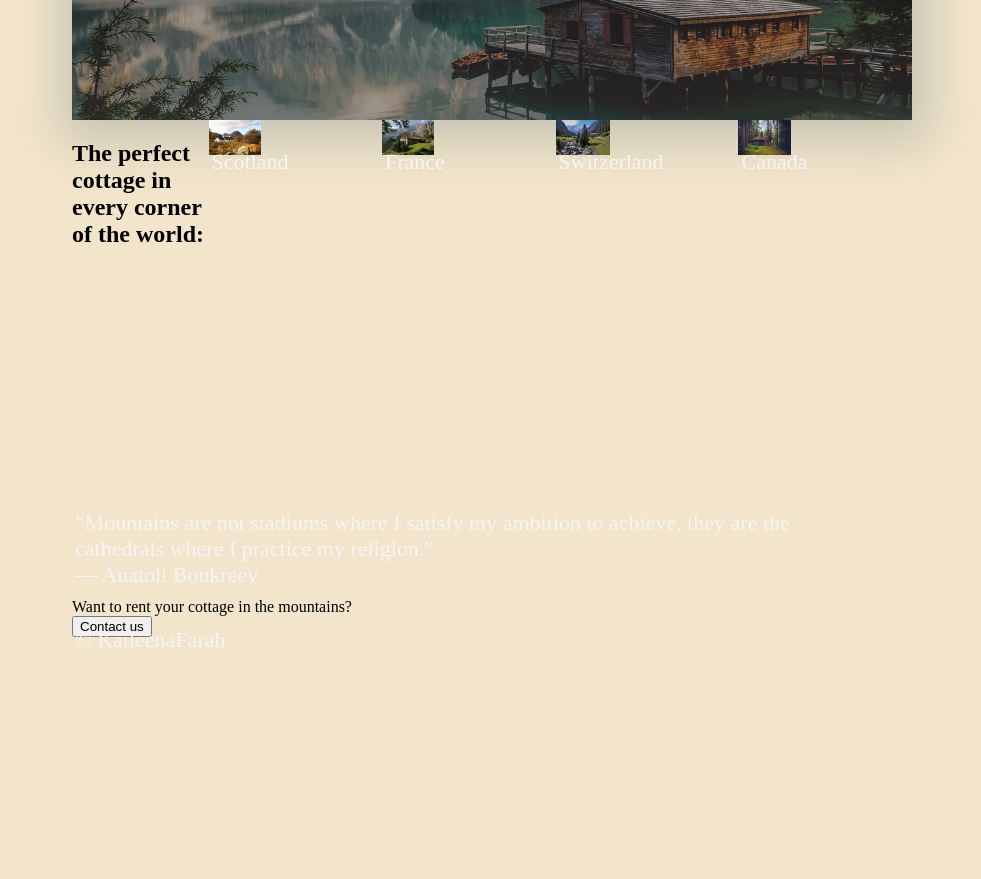
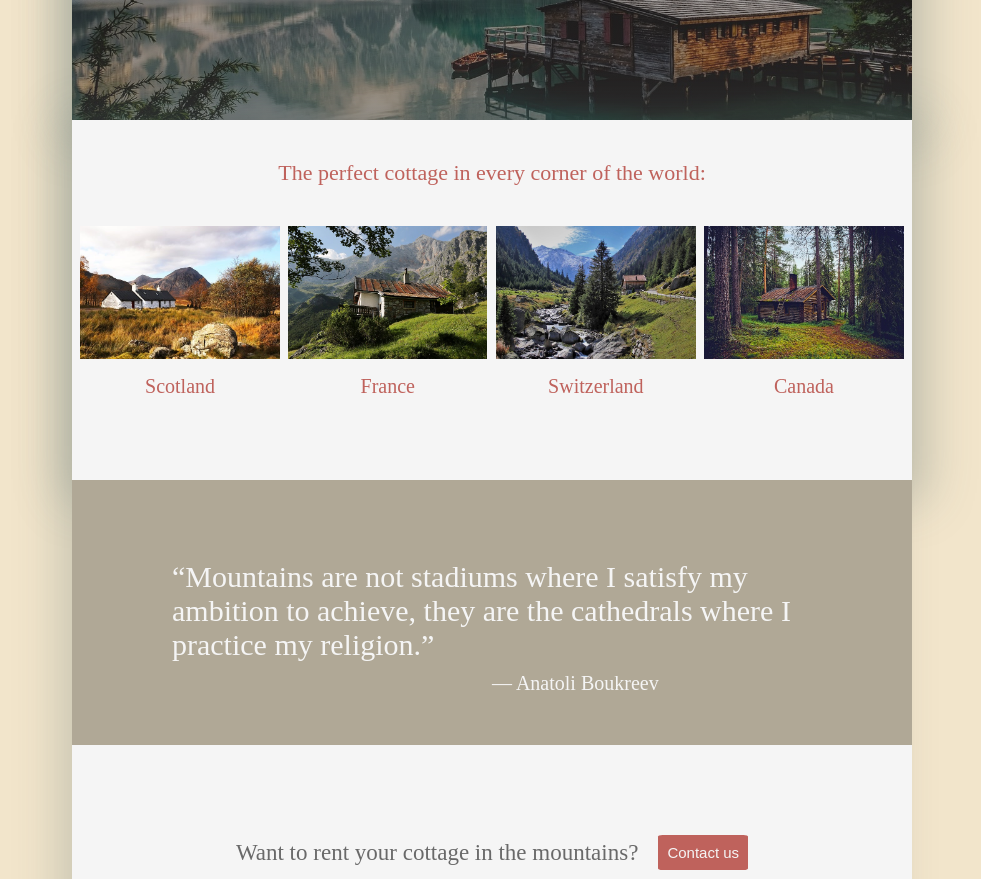
Before and after one commit to KaileenaFarah/Landing-Page, a plain HTML site: page index.html in a window 1280 px wide. Shown: the part 360-1239 px from the top of the page, without its empty margins (228-1209 px from the left). Before the commit the page ends 1053 px from the top, so only its background shows below. Drawn offline with Linux system fonts and the light colour scheme.

Commit message:
Hover effects and new font

```diff
--- a/style.css
+++ b/style.css
@@ -1,3 +1,7 @@
+* {
+    flex-shrink: 1;
+}
+
 body {
     margin: 30px 300px;
     padding: 0;
@@ -7,6 +11,7 @@ body {
     background-color: #f2e5cb;
     display: flex;
     flex-direction: column;
+    box-shadow: 3px 8px 45px 13px rgba(71, 97, 102, 0.26);
 }
 
 .title1 {
@@ -26,8 +31,15 @@ a {
     text-decoration: none;
     font-size: 16px;
     font-weight: lighter;
-    padding: 20px;
-
+    padding: 9px;
+    border-radius: 10%;
+    margin-right: 20px;
+    background-color: whitesmoke;
+    transition: transform 0.02s ease, filter 0.02s ease;
+}
+a:hover {
+    transform: scale(1.1);
+    filter: brightness(1.0);
 }
 
 .navlinks {
@@ -59,40 +71,154 @@ a {
     box-shadow: 3px 8px 45px 13px rgba(71, 97, 102, 0.26);
 }
 
-h1,
-p {
+.top_cont h1 {
     font-weight: lighter;
     font-size: 40px;
     color: white;
     margin: auto;
-    padding: 10px 3px 10px;
+    padding: 20px 3px 0px;
 }
 
-p {
+.top_cont p {
     font-size: 22px;
     font-family: 'Times New Roman', Times, serif;
     color: whitesmoke;
-    margin-top: -20px;
+    margin-top: 3px;
+    margin-left: 50px;
 }
 
-button {
-    margin: auto;
+.button:hover {
+    transform: scale(1.1);
+    filter: brightness(1.3);
+    }
+
+.button {
+    font-size: 15px;
+    margin-left: 320px;
+    padding: 9px;
+    border: none;
+    border-radius: 5%;
+    background: #bf625c;
+    color: whitesmoke;
 }
 
 .mid_cont {
     display: flex;
-    flex-basis: 400px 840px;
+    flex-direction: column;
+    align-items: center;
     width: 840px;
-    height: 400px;
+    height: 320px;
+    background-color:whitesmoke;
+    box-shadow: 3px 8px 45px 13px rgba(71, 97, 102, 0.26);
+    padding-bottom: 40px;
+}
 
+.mid_cont h2 {
+    margin: 0;
+    padding: 40px;
+    text-align: center;
+    color: #bf625c;
+    font-weight: lighter;
+    font-size: 22px;
 }
 
 .submid_cont {
     display: flex;
+    justify-content: space-evenly;
+    width: 100%;
+    flex-wrap: nowrap;
 }
 
-img {
-    max-width: 30%;
-    max-height: 30%;
+.submid_cont img:hover {
+    transform: scale(1.1);
+    filter: brightness(1.0);
+}
+
+.item {
+    display: flex;
+    flex-direction: column;
+    align-items: center;
+    gap: 5px;
+    max-width: 200px;
+}
+
+.item img {
+    width: 100%;
+    height: 133px;
+    max-width: 100%;
+    transition: transform 0.3s ease, filter 0.3s ease;
 
 }
+
+.item p {
+    color: #bf625c;
+    margin-top: 10px;
+    font-size: 20px;
+    text-align: center;
+    line-height: 1.2;
+}
+
+.bottom_cont {
+    display: flex;
+    flex-direction: column;
+    width: 840px;
+    height: 450px;
+    background-color: whitesmoke;
+    justify-content: space-evenly;
+    align-items: center;
+}
+
+.quote {
+    background-color: #b0a896;
+    padding: 50px 100px 30px;
+    display: flex;
+    flex-direction: column;
+    justify-content: space-between;
+    position: relative;
+    font-size: 30px;
+    color: whitesmoke;
+}
+
+.author {
+    margin-top: -20px;
+    margin-left: 320px;
+    font-size: 20px;
+}
+
+.bottom_banner {
+    display: flex;
+    justify-content: space-between;
+    align-items: center;
+    font-size: 23px;
+    color: 	#696969;
+    padding: 90px 70px 90px;
+    gap: 20px;
+}
+
+.bottom_banner button {
+    font-size: 15px;
+    padding: 9px;
+    border: none;
+    border-radius: 5%;
+    background: #bf625c;
+    color: whitesmoke;
+}
+
+.bottom_banner button:hover {
+    transform: scale(1.1);
+    filter: brightness(1.0);
+}
+
+.footer {
+    display: flex;
+    margin: 0;
+    padding: 0;
+    width: 840px;
+    height: 50px;
+    background-color: #b0a896;
+    color: whitesmoke;
+    font-size: 18px;
+    align-items: center;
+    justify-content: center;
+
+}
```
